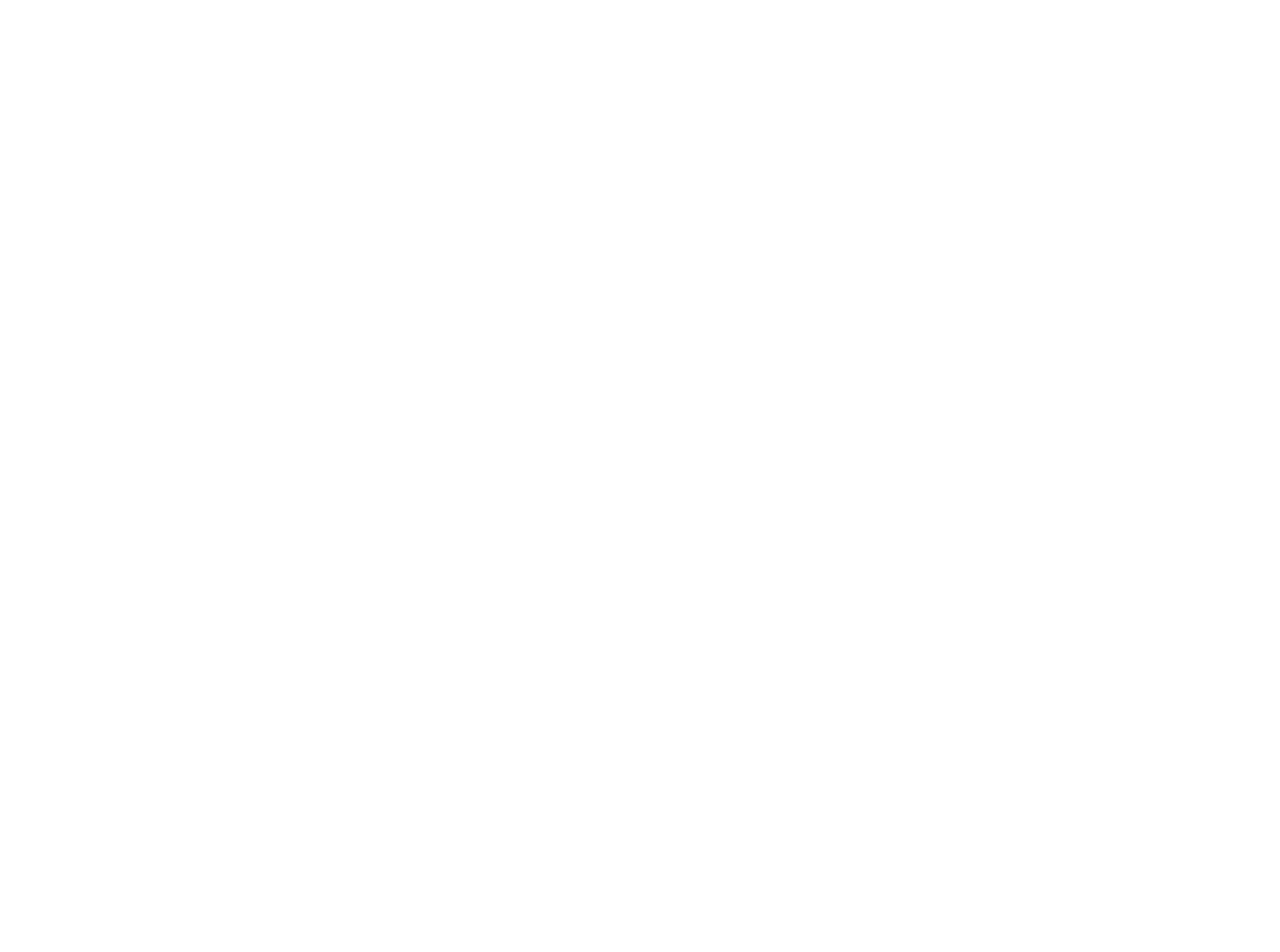
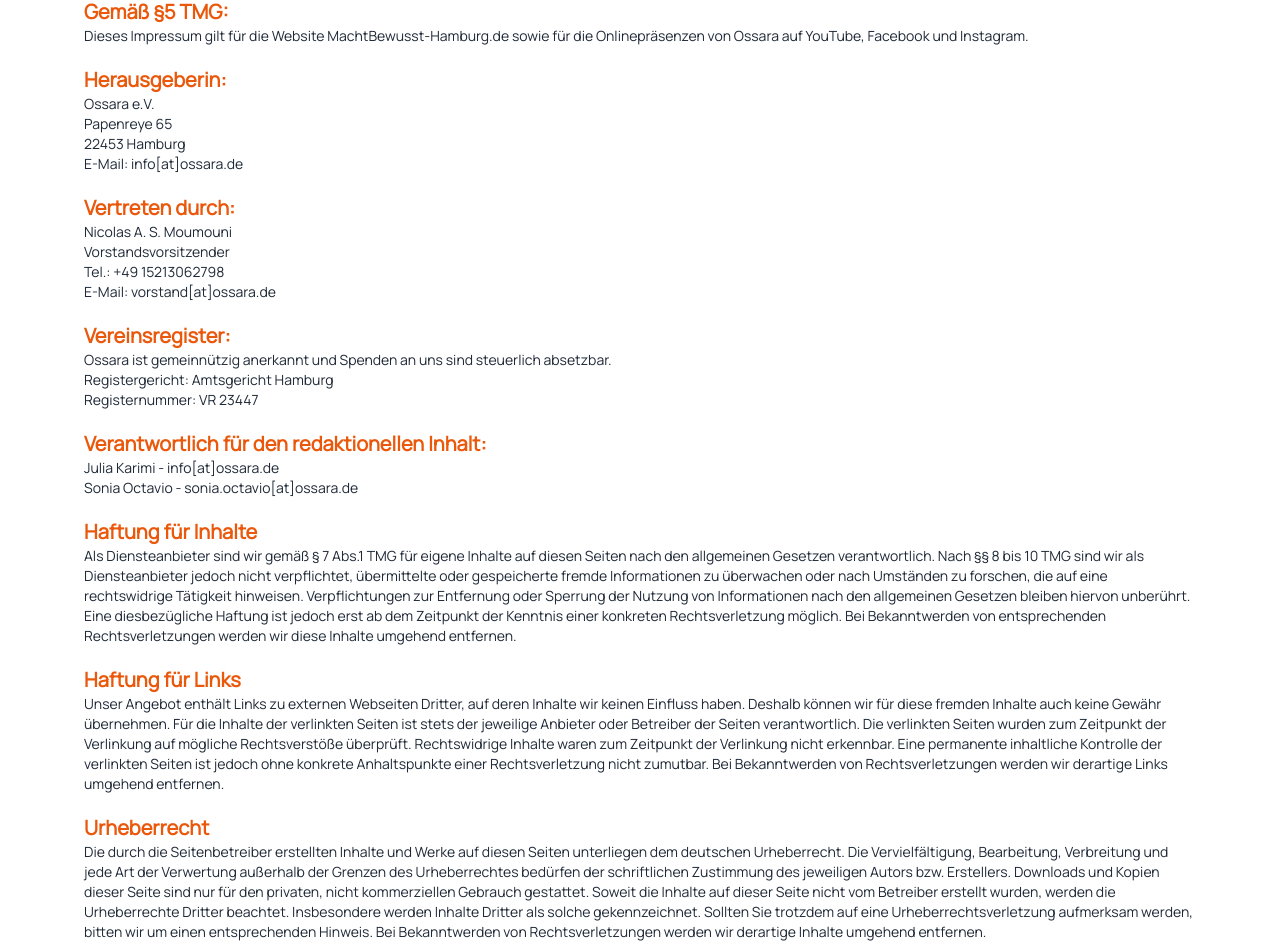
Before and after one commit to Chell0/ossara, a Next.js app: page /impressum in a window 1280 px wide. Shown: the part 460-1412 px from the top of the page. Before the commit the page ends 800 px from the top, so only its background shows below. Built offline with nearby package versions, Linux system fonts and the light colour scheme; a web font is replaced by a local one.

Commit message:
chore: Add Impressum.

```diff
--- a/src/app/impressum/page.tsx
+++ b/src/app/impressum/page.tsx
@@ -1,10 +1,130 @@
+import { acme } from "@/app/fonts";
 import Footer from "@/components/Footer/Footer";
+import NavBar from "@/components/NavBar/NavBar";
 
 export default function Page() {
   return (
     <div>
       <main className="p-6">
-				<h1 className="text-black text-xl py-2 px-4 sm:text-md md:text-xl lg:text-2xl font-semibold text-center">Impressum</h1>
+        <NavBar />
+        <h1
+          className={`${acme.className} drop-shadow-xl text-[#ffb400] text-header py-2 px-4 font-semibold text-center leading-tight uppercase`}
+        >
+          Impressum
+        </h1>
+        <div className="p-10 mt-20 mx-5">
+          <div>
+            <h2 className="text-orange-600 text-xl font-semibold">
+              Gemäß §5 TMG:
+            </h2>
+            <p className="text-sm text-gray-800">
+              Dieses Impressum gilt für die Website MachtBewusst-Hamburg.de
+              sowie für die Onlinepräsenzen von Ossara auf YouTube, Facebook und
+              Instagram.
+            </p>
+          </div>
+          <div className="mt-5">
+            <h2 className="text-orange-600 text-xl font-semibold">
+              Herausgeberin:
+            </h2>
+            <p className="text-sm text-gray-800">Ossara e.V.</p>
+            <p className="text-sm text-gray-800">Papenreye 65</p>
+            <p className="text-sm text-gray-800">22453 Hamburg</p>
+            <p className="text-sm text-gray-800">E-Mail: info[at]ossara.de</p>
+          </div>
+          <div className="mt-5">
+            <h2 className="text-orange-600 text-xl font-semibold">
+              Vertreten durch:
+            </h2>
+            <p className="text-sm text-gray-800">Nicolas A. S. Moumouni</p>
+            <p className="text-sm text-gray-800">Vorstandsvorsitzender</p>
+            <p className="text-sm text-gray-800">Tel.: +49 15213062798</p>
+            <p className="text-sm text-gray-800">
+              E-Mail: vorstand[at]ossara.de
+            </p>
+          </div>
+          <div className="mt-5">
+            <h2 className="text-orange-600 text-xl font-semibold">
+              Vereinsregister:
+            </h2>
+            <p className="text-sm text-gray-800">
+              Ossara ist gemeinnützig anerkannt und Spenden an uns sind
+              steuerlich absetzbar.
+            </p>
+            <p className="text-sm text-gray-800">
+              Registergericht: Amtsgericht Hamburg
+            </p>
+            <p className="text-sm text-gray-800">Registernummer: VR 23447</p>
+          </div>
+          <div className="mt-5">
+            <h2 className="text-orange-600 text-xl font-semibold">
+              Verantwortlich für den redaktionellen Inhalt:
+            </h2>
+            <p className="text-sm text-gray-800">
+              Julia Karimi - info[at]ossara.de
+            </p>
+            <p className="text-sm text-gray-800">
+              Sonia Octavio - sonia.octavio[at]ossara.de
+            </p>
+          </div>
+          <div className="mt-5">
+            <h2 className="text-orange-600 text-xl font-semibold">
+              Haftung für Inhalte
+            </h2>
+            <p className="text-sm text-gray-800">
+              Als Diensteanbieter sind wir gemäß § 7 Abs.1 TMG für eigene
+              Inhalte auf diesen Seiten nach den allgemeinen Gesetzen
+              verantwortlich. Nach §§ 8 bis 10 TMG sind wir als Diensteanbieter
+              jedoch nicht verpflichtet, übermittelte oder gespeicherte fremde
+              Informationen zu überwachen oder nach Umständen zu forschen, die
+              auf eine rechtswidrige Tätigkeit hinweisen. Verpflichtungen zur
+              Entfernung oder Sperrung der Nutzung von Informationen nach den
+              allgemeinen Gesetzen bleiben hiervon unberührt. Eine
+              diesbezügliche Haftung ist jedoch erst ab dem Zeitpunkt der
+              Kenntnis einer konkreten Rechtsverletzung möglich. Bei
+              Bekanntwerden von entsprechenden Rechtsverletzungen werden wir
+              diese Inhalte umgehend entfernen.
+            </p>
+          </div>
+          <div className="mt-5">
+            <h2 className="text-orange-600 text-xl font-semibold">
+              Haftung für Links
+            </h2>
+            <p className="text-sm text-gray-800">
+              Unser Angebot enthält Links zu externen Webseiten Dritter, auf
+              deren Inhalte wir keinen Einfluss haben. Deshalb können wir für
+              diese fremden Inhalte auch keine Gewähr übernehmen. Für die
+              Inhalte der verlinkten Seiten ist stets der jeweilige Anbieter
+              oder Betreiber der Seiten verantwortlich. Die verlinkten Seiten
+              wurden zum Zeitpunkt der Verlinkung auf mögliche Rechtsverstöße
+              überprüft. Rechtswidrige Inhalte waren zum Zeitpunkt der
+              Verlinkung nicht erkennbar. Eine permanente inhaltliche Kontrolle
+              der verlinkten Seiten ist jedoch ohne konkrete Anhaltspunkte einer
+              Rechtsverletzung nicht zumutbar. Bei Bekanntwerden von
+              Rechtsverletzungen werden wir derartige Links umgehend entfernen.
+            </p>
+          </div>
+          <div className="mt-5">
+            <h2 className="text-orange-600 text-xl font-semibold">
+              Urheberrecht
+            </h2>
+            <p className="text-sm text-gray-800">
+              Die durch die Seitenbetreiber erstellten Inhalte und Werke auf
+              diesen Seiten unterliegen dem deutschen Urheberrecht. Die
+              Vervielfältigung, Bearbeitung, Verbreitung und jede Art der
+              Verwertung außerhalb der Grenzen des Urheberrechtes bedürfen der
+              schriftlichen Zustimmung des jeweiligen Autors bzw. Erstellers.
+              Downloads und Kopien dieser Seite sind nur für den privaten, nicht
+              kommerziellen Gebrauch gestattet. Soweit die Inhalte auf dieser
+              Seite nicht vom Betreiber erstellt wurden, werden die
+              Urheberrechte Dritter beachtet. Insbesondere werden Inhalte
+              Dritter als solche gekennzeichnet. Sollten Sie trotzdem auf eine
+              Urheberrechtsverletzung aufmerksam werden, bitten wir um einen
+              entsprechenden Hinweis. Bei Bekanntwerden von Rechtsverletzungen
+              werden wir derartige Inhalte umgehend entfernen.
+            </p>
+          </div>
+        </div>
         <Footer />
       </main>
     </div>
```
Lines whose indentation alone changed are shown as unchanged.
